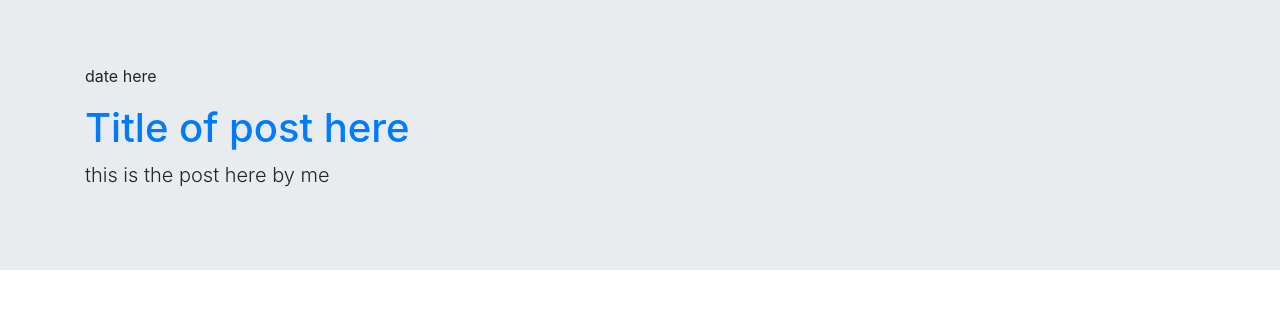
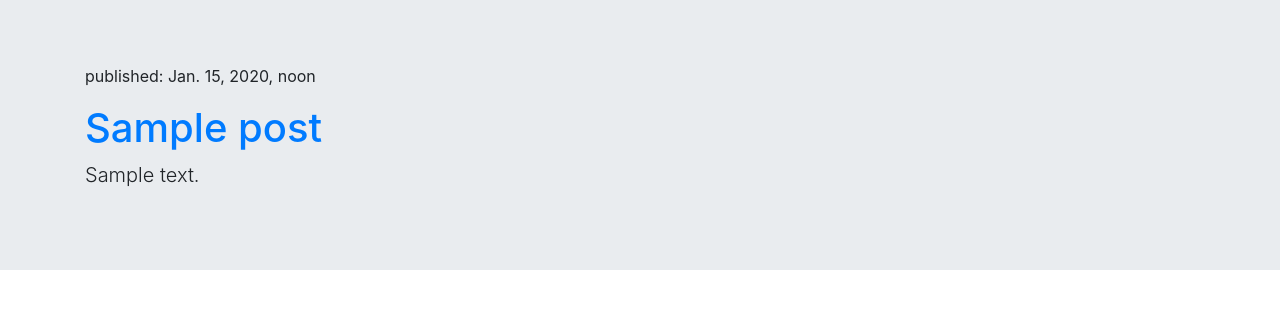
Before and after one commit to code1605/my-first-blog-1, a Django app: page / in a window 1280 px wide. Shown: the part 58-367 px from the top of the page. Run offline with Django 3.2, Linux system fonts and the light colour scheme; tables that the repository leaves empty hold one stand-in row (values such as "Sample post"); some libraries are stand-ins or nearby versions.

Commit message:
template now displays posts

```diff
--- a/blog/templates/blog/post_list.html
+++ b/blog/templates/blog/post_list.html
@@ -38,15 +38,17 @@
     </header>
 
     <div >
+        {% for post in posts%}
       <div class="jumbotron jumbotron-fluid">
         <div class="container">
-            <p>date here</p>
-          <h1 class="display-6"><a href="">Title of post here</a> </h1>
+            <p>published: {{post.published_date}}</p>
+          <h1 class="display-6"><a href="">{{ post.title}}</a> </h1>
           <p class="lead">
-            this is the post here by me
+            {{ post.text|linebreaksbr}}
           </p>
         </div>
       </div>
+      {%endfor%}
     </div>
 
     <script
--- a/blog/views.py
+++ b/blog/views.py
@@ -1,5 +1,7 @@
 from django.shortcuts import render
-
+from django.utils import timezone
+from .models import Post
 # Create your views here.
 def post_list(request):
-    return render(request,'blog/post_list.html',{})
+    posts = Post.objects.filter(published_date__lte=timezone.now()).order_by('published_date')
+    return render(request,'blog/post_list.html',{'posts':posts})
```
